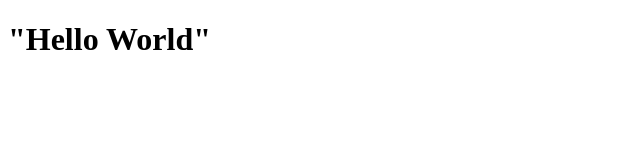
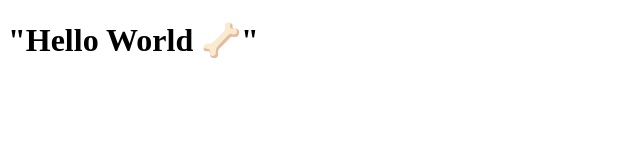
Before and after one commit to neoneophyte0/neoneophyte0.github.io, a plain HTML site: page index.html in a window 1280 px wide. Shown: the full height of the page, 0-640 px from the left. Drawn offline with Linux system fonts and the light colour scheme.

Commit message:
Update index.html

```diff
--- a/index.html
+++ b/index.html
@@ -3,7 +3,7 @@
 <html>
 <body>
 
-<h1>"Hello World"</h1>
+<h1>"Hello World 🦴"</h1>
 
 </body>
 </html>
```
